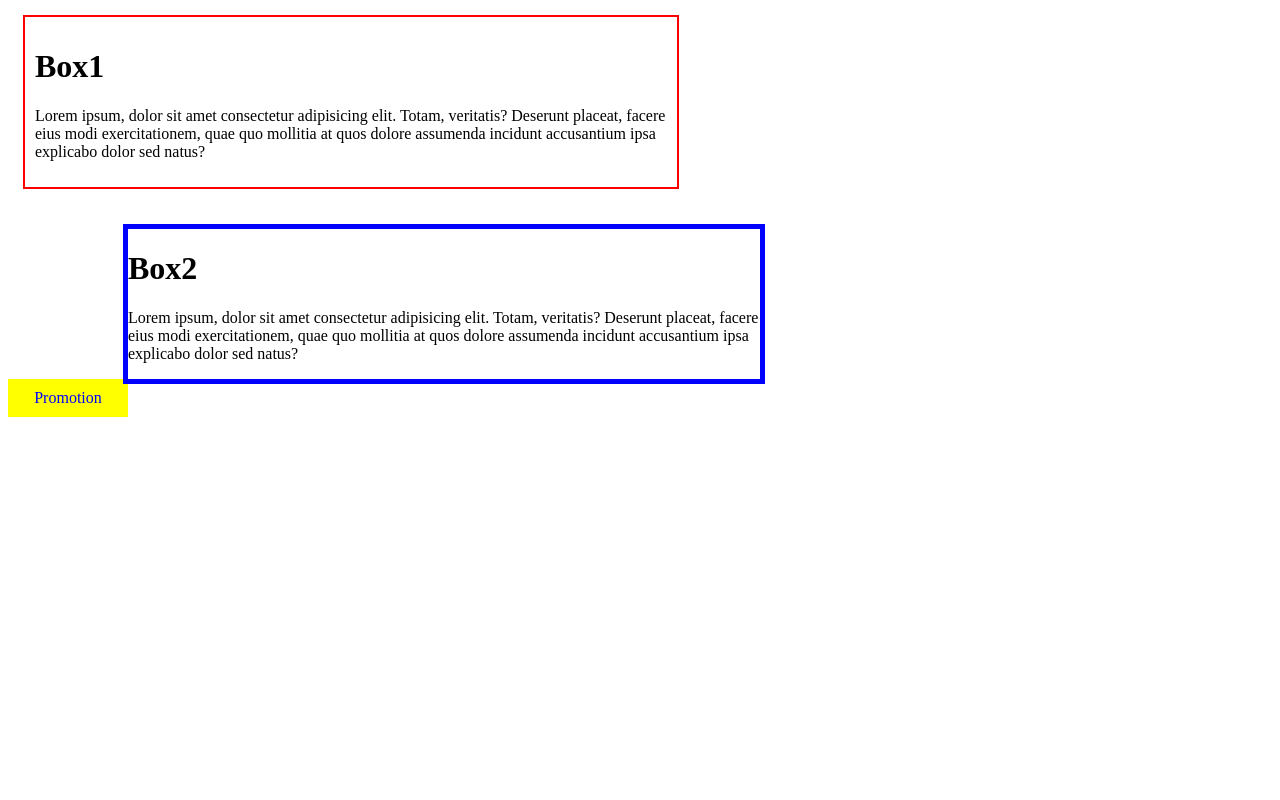
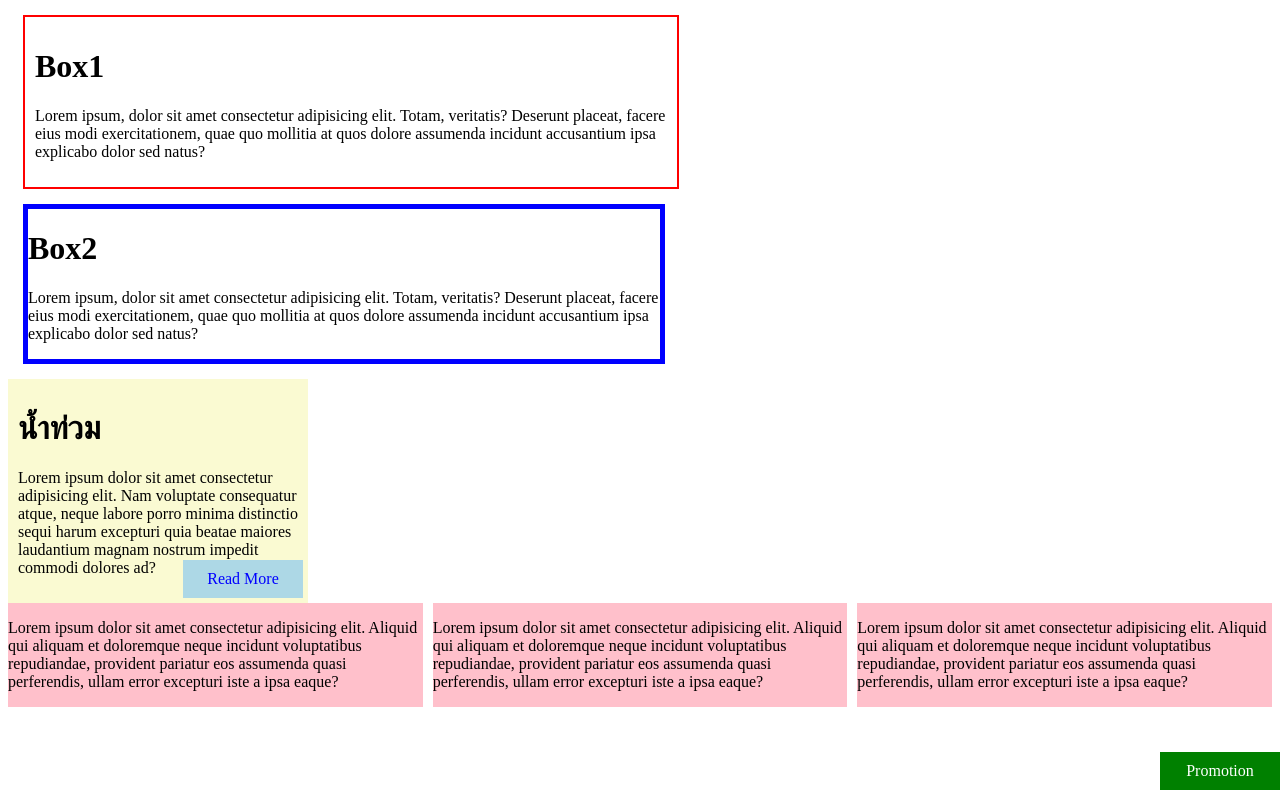
Before and after one commit to pattyteacher/HTML_CSS_Webportfolio, a plain HTML site: page boxmodel.html in a window 1280 px wide. Drawn offline with Linux system fonts and the light colour scheme.

Commit message:
add basic css

```diff
--- a/boxmodel.html
+++ b/boxmodel.html
@@ -13,21 +13,48 @@
         padding: 10px;
       }
       .box2 {
-        position: relative;
+        /* position: relative;
         top: 20px;
-        left: 100px;
+        left: 100px; */
         width: 50%;
         margin: 15px;
         border-width: 5px;
         border-style: solid;
         border-color: blue;
       }
-      .promotion {
+      .button {
+        position: absolute;
+        bottom: 5px;
+        right: 5px;
         text-align: center;
         color: blue;
         width: 100px;
-        background-color: yellow;
+        background-color: lightblue;
         padding: 10px;
+      }
+      .news {
+        position: relative;
+        box-sizing: border-box;
+        width: 300px;
+        padding: 10px;
+        background-color: lightgoldenrodyellow;
+      }
+      .promotion {
+        position: fixed;
+        bottom: 10px;
+        right: 0;
+        background-color: green;
+        color: white;
+        width: 100px;
+        padding: 10px;
+        text-align: center;
+      }
+      .main {
+        display: flex;
+        gap: 10px;
+      }
+      .item{
+        background-color: pink;
       }
     </style>
   </head>
@@ -52,6 +79,46 @@
       </p>
     </div>
 
+    <div class="news">
+      <h1>น้ำท่วม</h1>
+      <p>
+        Lorem ipsum dolor sit amet consectetur adipisicing elit. Nam voluptate
+        consequatur atque, neque labore porro minima distinctio sequi harum
+        excepturi quia beatae maiores laudantium magnam nostrum impedit commodi
+        dolores ad?
+      </p>
+      <div class="button">Read More</div>
+    </div>
+
     <div class="promotion">Promotion</div>
+
+    <div class="main">
+      <div class="item">
+        <p>
+          Lorem ipsum dolor sit amet consectetur adipisicing elit. Aliquid qui
+          aliquam et doloremque neque incidunt voluptatibus repudiandae,
+          provident pariatur eos assumenda quasi perferendis, ullam error
+          excepturi iste a ipsa eaque?
+        </p>
+      </div>
+
+      <div class="item">
+        <p>
+          Lorem ipsum dolor sit amet consectetur adipisicing elit. Aliquid qui
+          aliquam et doloremque neque incidunt voluptatibus repudiandae,
+          provident pariatur eos assumenda quasi perferendis, ullam error
+          excepturi iste a ipsa eaque?
+        </p>
+      </div>
+
+      <div class="item">
+        <p>
+          Lorem ipsum dolor sit amet consectetur adipisicing elit. Aliquid qui
+          aliquam et doloremque neque incidunt voluptatibus repudiandae,
+          provident pariatur eos assumenda quasi perferendis, ullam error
+          excepturi iste a ipsa eaque?
+        </p>
+      </div>
+    </div>
   </body>
 </html>
```
